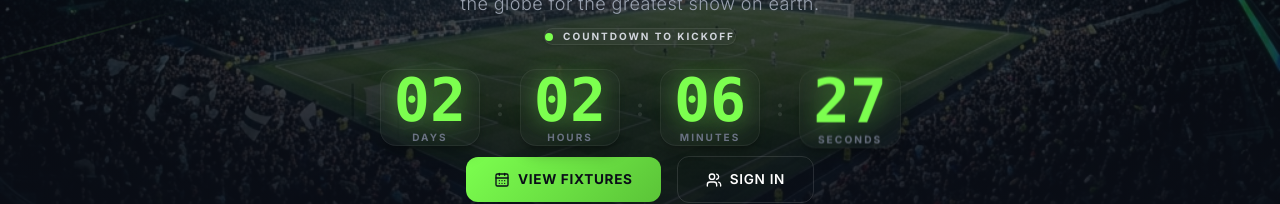
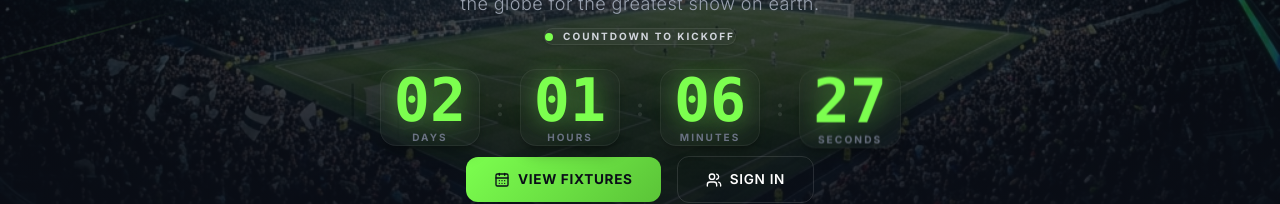
Before and after one commit to noob-mishu/FIFA-World-Cup-2026, a React (Vite) app: page /fixtures in a window 1280 px wide. Shown: the part 435-639 px from the top of the page. Built offline with nearby package versions, Linux system fonts and the light colour scheme; no server answers.

Commit message:
Update countdown timer target to first match kickoff time on June 12, 1:00 AM BD

```diff
--- a/src/components/CountdownTimer.jsx
+++ b/src/components/CountdownTimer.jsx
@@ -1,7 +1,7 @@
 import { useState, useEffect } from 'react';
 import { motion } from 'framer-motion';
 
-const KICKOFF = new Date('2026-06-11T20:00:00Z').getTime();
+const KICKOFF = new Date('2026-06-12T01:00:00+06:00').getTime();
 
 function calcDelta() {
   const diff = Math.max(0, KICKOFF - Date.now());
```
